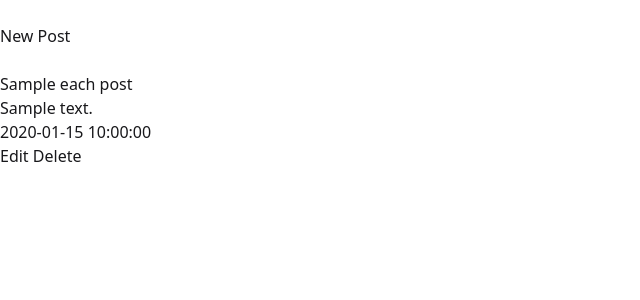
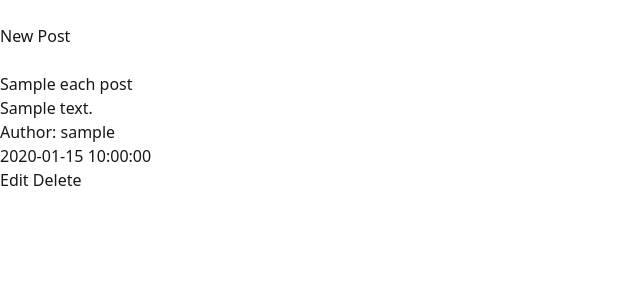
Before and after one commit to HannyOM/my-flask-blog-app, a Python web app: template bloggr/templates/blog/index.html in a window 1280 px wide. Shown: the top 300 px of the page, without its empty margins (0-640 px from the left). Run offline with Jinja, Linux system fonts and the light colour scheme; the template is opened without the code that fills it: most values are stand-ins (such as "Sample title", 1, 10 or a date in 2020).

Commit message:
Added Author display

```diff
--- a/bloggr/templates/blog/index.html
+++ b/bloggr/templates/blog/index.html
@@ -23,6 +23,8 @@
         <br>
         {{ each_post.content }}
         <br>
+        Author: {{ each_post.author.username }}
+        <br>
         {{ each_post.date }}
         <br>
         <a href="/edit/{{each_post.id}}">Edit</a>
```
